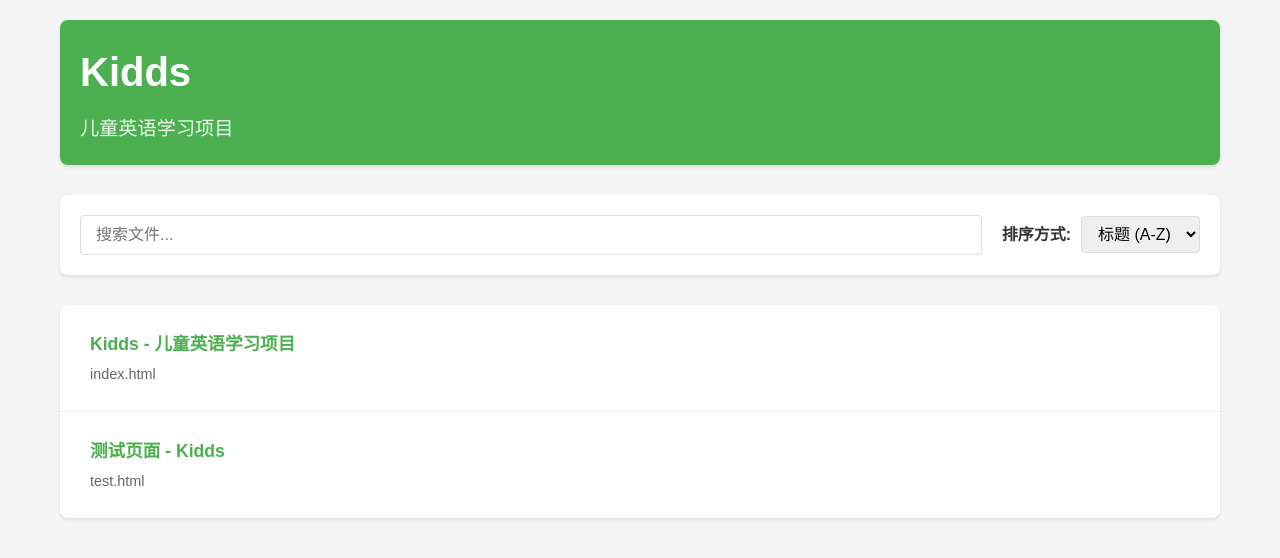
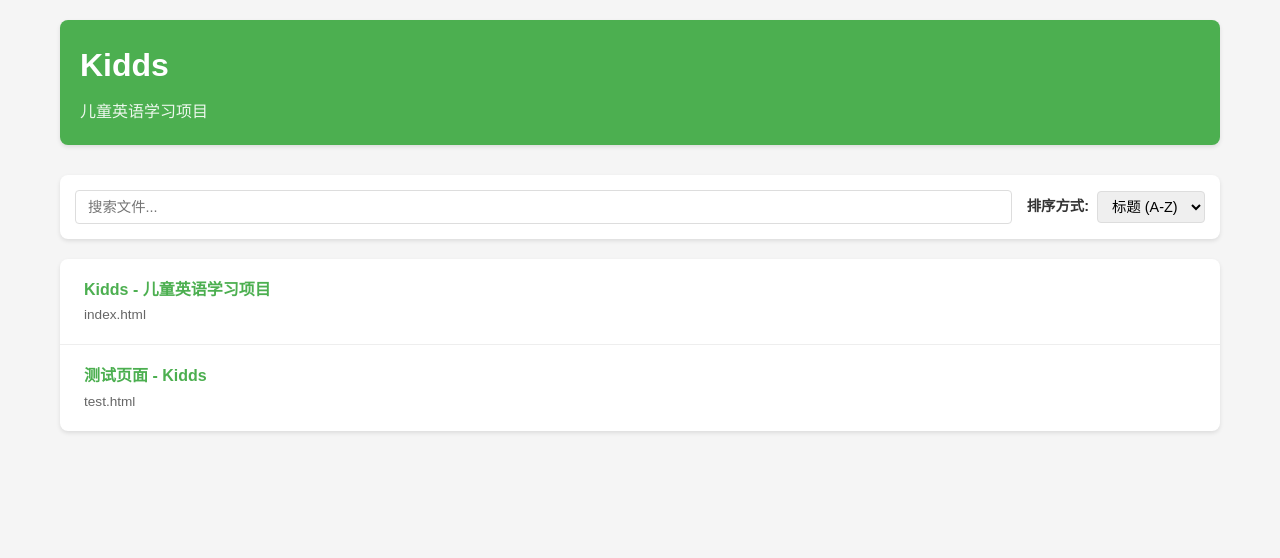
Before and after one commit to ming371122/kidds, a plain HTML site: page index.html in a window 1280 px wide. Drawn offline with Linux system fonts and the light colour scheme.

Commit message:
响应式布局优化，使移动设备能够显示更多内容
具体优化内容：
1. 减小标题元素的尺寸：h1从2.5rem减小到2rem，subtitle从1.2rem减小到1rem
2. 调整主内容区域的布局结构：减小了边距、内边距和间距
3. 优化搜索框和排序控件的尺寸，使其更加紧凑
4. 减小文件项的内边距和字体大小，增加内容密度
5. 调整行高，使内容更加紧凑
6. 确保所有元素在保持可读性的前提下，最大化移动设备屏幕的内容展示量
7. 优化移动设备操作体验，确保可点击区域足够大

```diff
--- a/index.html
+++ b/index.html
@@ -34,21 +34,21 @@
     }
 
     h1 {
-      font-size: 2.5rem;
-      margin-bottom: 10px;
+      font-size: 2rem;
+      margin-bottom: 8px;
     }
 
     .subtitle {
-      font-size: 1.2rem;
+      font-size: 1rem;
       opacity: 0.9;
     }
 
     .controls {
       display: flex;
       flex-wrap: wrap;
-      gap: 20px;
-      margin-bottom: 30px;
-      padding: 20px;
+      gap: 15px;
+      margin-bottom: 20px;
+      padding: 15px;
       background-color: white;
       border-radius: 8px;
       box-shadow: 0 2px 4px rgba(0, 0, 0, 0.1);
@@ -56,32 +56,33 @@
 
     .search-box {
       flex: 1;
-      min-width: 300px;
+      min-width: 250px;
     }
 
     .search-box input {
       width: 100%;
-      padding: 10px 15px;
+      padding: 8px 12px;
       border: 1px solid #ddd;
       border-radius: 4px;
-      font-size: 1rem;
+      font-size: 0.9rem;
     }
 
     .sort-box {
       display: flex;
       align-items: center;
-      gap: 10px;
+      gap: 8px;
     }
 
     .sort-box label {
       font-weight: bold;
+      font-size: 0.9rem;
     }
 
     .sort-box select {
-      padding: 8px 12px;
+      padding: 6px 10px;
       border: 1px solid #ddd;
       border-radius: 4px;
-      font-size: 1rem;
+      font-size: 0.9rem;
     }
 
     .file-list {
@@ -92,7 +93,7 @@
     }
 
     .file-item {
-      padding: 15px 20px;
+      padding: 12px 16px;
       border-bottom: 1px solid #eee;
       transition: background-color 0.2s;
     }
@@ -107,13 +108,14 @@
 
     .file-info {
       cursor: pointer;
-      padding: 10px;
+      padding: 8px;
       border-radius: 4px;
       transition: all 0.2s;
       min-height: 44px;
       display: flex;
       flex-direction: column;
       justify-content: center;
+      line-height: 1.4;
     }
 
     .file-info:hover {
@@ -122,8 +124,8 @@
 
     .file-title {
       font-weight: bold;
-      font-size: 1.1rem;
-      margin-bottom: 5px;
+      font-size: 1rem;
+      margin-bottom: 4px;
       color: #4CAF50;
       text-decoration: none;
       display: inline-block;
@@ -137,7 +139,7 @@
 
     .file-path {
       color: #666;
-      font-size: 0.9rem;
+      font-size: 0.85rem;
     }
 
     .empty-state {
```
